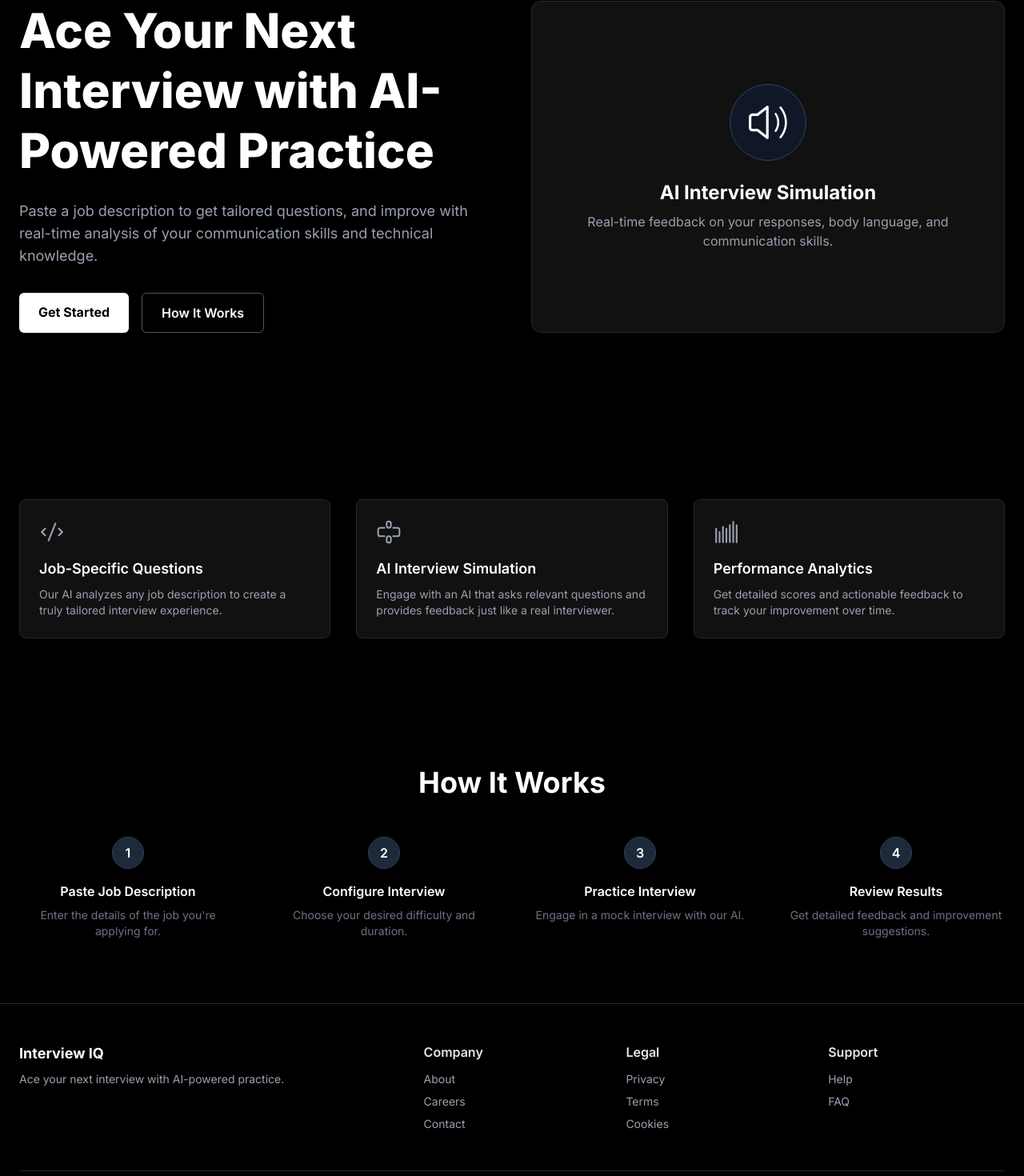
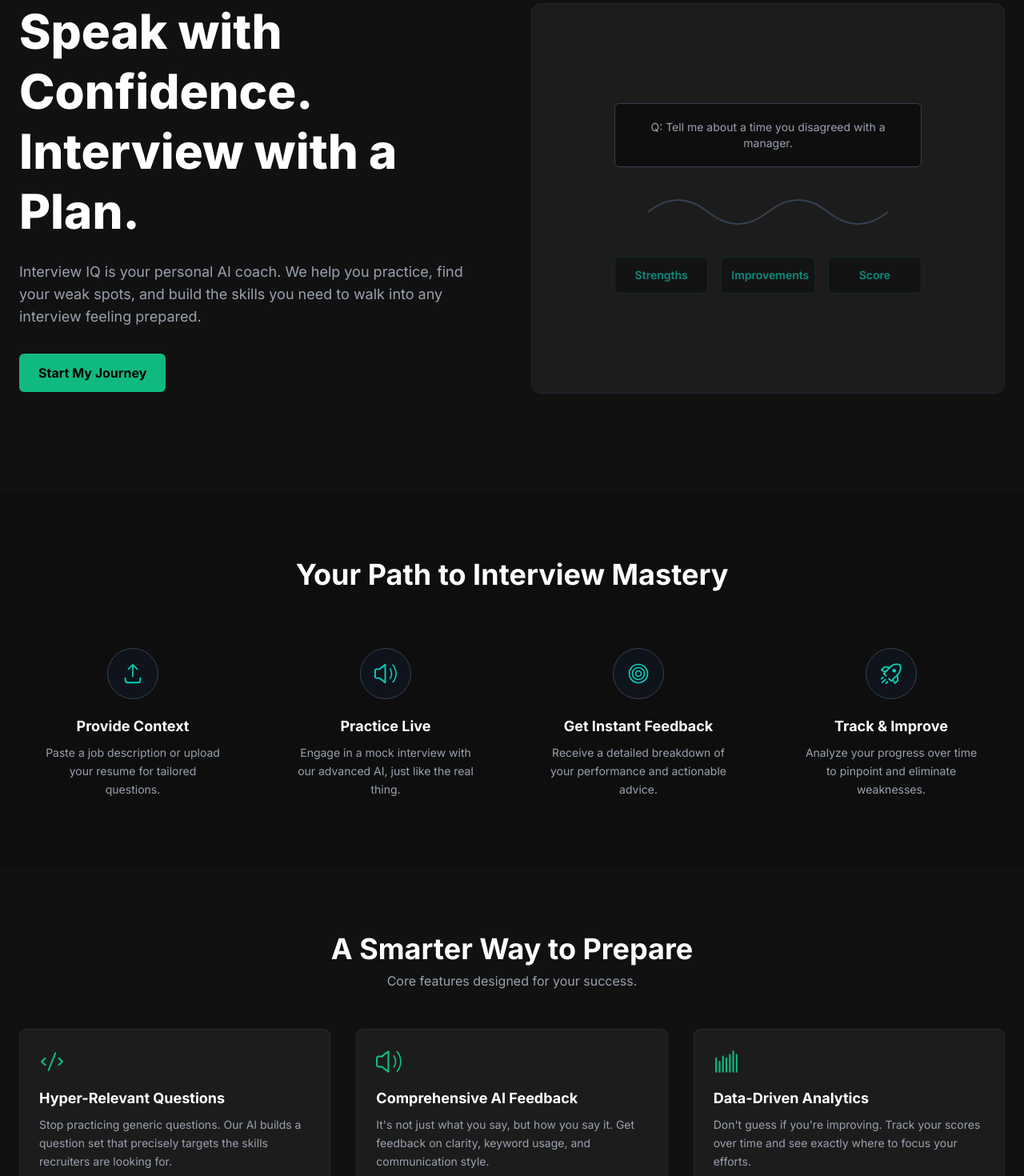
Before and after one commit to MouryaPravista/interview-iq-app, a Next.js app: page / in a window 1280 px wide. Shown: the part 199-1669 px from the top of the page at 80% size. Built offline with nearby package versions, Linux system fonts and the light colour scheme.

Commit message:
feat: Integrate Whisper for transcription and enhance landing page UI

```diff
--- a/src/app/page.tsx
+++ b/src/app/page.tsx
@@ -3,43 +3,51 @@
   BarChartIcon,
   CodeIcon,
   SpeakerLoudIcon,
+  UploadIcon,
+  RocketIcon,
+  TargetIcon,
 } from '@radix-ui/react-icons';
-import { LogoIcon } from '@/components/ui/LogoIcon'; // Import the new LogoIcon
+import { LogoIcon } from '@/components/ui/LogoIcon';
+import { AnimatedHeroCard } from '@/components/ui/AnimatedHeroCard';
 
-// Reusable Component for Feature Cards (New Style)
+// Reusable Component for Feature Cards
 const FeatureCard = ({ icon, title, description }: { icon: React.ReactNode, title: string, description: string }) => (
-  <div className="bg-[#111111] p-6 rounded-lg border border-gray-800">
-    <div className="mb-4">{icon}</div>
-    <h3 className="text-lg font-semibold mb-2">{title}</h3>
-    <p className="text-gray-400 text-sm">{description}</p>
+  <div className="bg-[#1C1C1C] p-6 rounded-lg border border-gray-800 transition-transform hover:-translate-y-1">
+    <div className="mb-4 text-[#10B981] w-8 h-8">
+      {icon}
+    </div>
+    <h3 className="text-lg font-bold mb-2 text-white">{title}</h3>
+    <p className="text-gray-400 text-sm leading-relaxed">{description}</p>
   </div>
 );
 
-// Reusable Component for "How It Works" Steps (New Style)
-const HowItWorksStep = ({ number, title, description }: { number: string, title: string, description: string }) => (
-  <div className="flex flex-col items-center text-center">
-    <div className="w-10 h-10 flex items-center justify-center bg-gray-800 text-white font-semibold rounded-full text-md mb-4 border border-gray-700">
-      {number}
+// Reusable Component for "How It Works" Section
+const HowItWorksStep = ({ icon, title, description }: { icon: React.ReactNode, title: string, description: string }) => (
+  <div className="flex flex-col items-center text-center px-4 py-2">
+    <div className="w-16 h-16 flex items-center justify-center bg-gray-900/50 rounded-full mb-5 border border-gray-700 transition-all duration-300 hover:border-teal-500/50 hover:scale-110">
+      <div className="text-teal-400">
+        {icon}
+      </div>
     </div>
-    <h3 className="text-md font-semibold mb-2">{title}</h3>
-    <p className="text-gray-500 text-sm max-w-xs">{description}</p>
+    <h3 className="text-lg font-bold text-white mb-2">{title}</h3>
+    <p className="text-gray-400 text-sm max-w-[220px] leading-relaxed">{description}</p>
   </div>
 );
 
 // --- The Main Landing Page Component ---
 export default function LandingPage() {
   return (
-    <div className="bg-black text-white min-h-screen flex flex-col">
+    <div className="bg-[#111111] text-white min-h-screen flex flex-col">
       {/* Header */}
-      <header className="py-4">
+      <header className="py-4 border-b border-gray-800">
         <div className="container mx-auto px-6 flex justify-between items-center">
           <Link href="/" className="font-bold text-xl flex items-center gap-2">
-            <LogoIcon /> {/* <-- CORRECTED LOGO */}
+            <LogoIcon />
             Interview IQ
           </Link>
           <div className="flex items-center space-x-4">
             <Link href="/login" className="text-gray-300 hover:text-white transition-colors">Log In</Link>
-            <Link href="/signup" className="bg-white text-black font-bold py-2 px-4 rounded-md hover:bg-gray-200 transition-colors">
+            <Link href="/signup" className="bg-[#10B981] text-black font-bold py-2 px-4 rounded-md hover:bg-teal-400 transition-colors">
               Sign Up
             </Link>
           </div>
@@ -51,106 +59,72 @@
         {/* Hero Section */}
         <section className="container mx-auto px-6 py-24 md:py-32">
           <div className="grid md:grid-cols-2 gap-12 items-center">
-            {/* Left Column */}
             <div className="text-left">
               <h1 className="text-4xl md:text-5xl lg:text-6xl font-extrabold leading-tight mb-6">
-                Ace Your Next Interview with AI-Powered Practice
+                Speak with Confidence. Interview with a Plan.
               </h1>
               <p className="text-lg text-gray-400 mb-8 max-w-xl">
-                Paste a job description to get tailored questions, and improve with real-time analysis of your communication skills and technical knowledge.
+                Interview IQ is your personal AI coach. We help you practice, find your weak spots, and build the skills you need to walk into any interview feeling prepared.
               </p>
-              <div className="flex space-x-4">
-                <Link href="/signup" className="bg-white text-black font-bold py-3 px-6 rounded-md hover:bg-gray-200 transition-colors">
-                  Get Started
-                </Link>
-                <Link href="#how-it-works" className="border border-gray-600 text-white font-semibold py-3 px-6 rounded-md hover:bg-gray-900 transition-colors">
-                  How It Works
+              <div className="flex">
+                <Link href="/signup" className="bg-[#10B981] text-black font-bold py-3 px-6 rounded-md hover:bg-teal-400 transition-transform hover:scale-105">
+                  Start My Journey
                 </Link>
               </div>
             </div>
-            {/* Right Column (Graphical Element) */}
-            <div className="bg-[#111111] p-8 rounded-xl border border-gray-800 flex flex-col items-center justify-center h-full">
-              <div className="w-24 h-24 bg-gray-900 rounded-full flex items-center justify-center mb-6 border border-gray-700">
-                <SpeakerLoudIcon className="w-12 h-12 text-white" />
-              </div>
-              <h2 className="text-2xl font-bold">AI Interview Simulation</h2>
-              <p className="text-gray-400 mt-2 text-center">Real-time feedback on your responses, body language, and communication skills.</p>
+
+            <AnimatedHeroCard />
+
+          </div>
+        </section>
+
+        {/* How It Works Section */}
+        <section id="how-it-works" className="py-20 bg-black/20">
+          <div className="container mx-auto px-6 text-center">
+            <h2 className="text-3xl md:text-4xl font-bold mb-16">Your Path to Interview Mastery</h2>
+            <div className="grid grid-cols-1 gap-y-12 sm:grid-cols-2 lg:grid-cols-4 sm:gap-x-8">
+              <HowItWorksStep icon={<UploadIcon width={28} height={28}/>} title="Provide Context" description="Paste a job description or upload your resume for tailored questions." />
+              <HowItWorksStep icon={<SpeakerLoudIcon width={28} height={28}/>} title="Practice Live" description="Engage in a mock interview with our advanced AI, just like the real thing." />
+              <HowItWorksStep icon={<TargetIcon width={28} height={28}/>} title="Get Instant Feedback" description="Receive a detailed breakdown of your performance and actionable advice." />
+              <HowItWorksStep icon={<RocketIcon width={28} height={28}/>} title="Track & Improve" description="Analyze your progress over time to pinpoint and eliminate weaknesses." />
             </div>
           </div>
         </section>
 
-        {/* Features Section */}
+        {/* Features Section - UPDATED */}
         <section id="features" className="py-20">
           <div className="container mx-auto px-6">
-            <div className="grid md:grid-cols-3 gap-8">
+            <div className="text-center mb-12">
+                <h2 className="text-3xl md:text-4xl font-bold">A Smarter Way to Prepare</h2>
+                <p className="text-gray-400 mt-2">Core features designed for your success.</p>
+            </div>
+            {/* Responsive grid for features */}
+            <div className="grid grid-cols-1 md:grid-cols-3 gap-8">
               <FeatureCard
-                icon={<CodeIcon className="w-8 h-8 text-gray-400" />}
-                title="Job-Specific Questions"
-                description="Our AI analyzes any job description to create a truly tailored interview experience."
+                icon={<CodeIcon className="w-full h-full" />}
+                title="Hyper-Relevant Questions"
+                description="Stop practicing generic questions. Our AI builds a question set that precisely targets the skills recruiters are looking for."
               />
               <FeatureCard
-                icon={<LogoIcon className="w-8 h-8 text-gray-400" />} // Using new logo here too for consistency
-                title="AI Interview Simulation"
-                description="Engage with an AI that asks relevant questions and provides feedback just like a real interviewer."
+                icon={<SpeakerLoudIcon className="w-full h-full" />}
+                title="Comprehensive AI Feedback"
+                description="It's not just what you say, but how you say it. Get feedback on clarity, keyword usage, and communication style."
               />
               <FeatureCard
-                icon={<BarChartIcon className="w-8 h-8 text-gray-400" />}
-                title="Performance Analytics"
-                description="Get detailed scores and actionable feedback to track your improvement over time."
+                icon={<BarChartIcon className="w-full h-full" />}
+                title="Data-Driven Analytics"
+                description="Don't guess if you're improving. Track your scores over time and see exactly where to focus your efforts."
               />
             </div>
           </div>
         </section>
 
-        {/* How It Works Section */}
-        <section id="how-it-works" className="py-20">
-          <div className="container mx-auto px-6 text-center">
-            <h2 className="text-3xl md:text-4xl font-bold mb-12">How It Works</h2>
-            <div className="grid sm:grid-cols-2 md:grid-cols-4 gap-12">
-              <HowItWorksStep number="1" title="Paste Job Description" description="Enter the details of the job you're applying for." />
-              <HowItWorksStep number="2" title="Configure Interview" description="Choose your desired difficulty and duration." />
-              <HowItWorksStep number="3" title="Practice Interview" description="Engage in a mock interview with our AI." />
-              <HowItWorksStep number="4" title="Review Results" description="Get detailed feedback and improvement suggestions." />
-            </div>
-          </div>
-        </section>
       </main>
 
       {/* Footer */}
-      <footer className="py-12 border-t border-gray-800">
-        <div className="container mx-auto px-6">
-            <div className="grid grid-cols-1 md:grid-cols-5 gap-8">
-                <div className="col-span-1 md:col-span-2">
-                    <h3 className="font-bold text-lg mb-2">Interview IQ</h3>
-                    <p className="text-gray-400 text-sm">Ace your next interview with AI-powered practice.</p>
-                </div>
-                <div>
-                    <h4 className="font-semibold text-gray-200 mb-3">Company</h4>
-                    <ul className="space-y-2 text-sm">
-                        <li><Link href="#" className="text-gray-400 hover:text-white">About</Link></li>
-                        <li><Link href="#" className="text-gray-400 hover:text-white">Careers</Link></li>
-                        <li><Link href="#" className="text-gray-400 hover:text-white">Contact</Link></li>
-                    </ul>
-                </div>
-                <div>
-                    <h4 className="font-semibold text-gray-200 mb-3">Legal</h4>
-                    <ul className="space-y-2 text-sm">
-                        <li><Link href="#" className="text-gray-400 hover:text-white">Privacy</Link></li>
-                        <li><Link href="#" className="text-gray-400 hover:text-white">Terms</Link></li>
-                        <li><Link href="#" className="text-gray-400 hover:text-white">Cookies</Link></li>
-                    </ul>
-                </div>
-                <div>
-                    <h4 className="font-semibold text-gray-200 mb-3">Support</h4>
-                    <ul className="space-y-2 text-sm">
-                        <li><Link href="#" className="text-gray-400 hover:text-white">Help</Link></li>
-                        <li><Link href="#" className="text-gray-400 hover:text-white">FAQ</Link></li>
-                    </ul>
-                </div>
-            </div>
-            <div className="mt-12 pt-8 border-t border-gray-800 text-center text-gray-500 text-sm">
-                <p>© {new Date().getFullYear()} Interview IQ. All rights reserved.</p>
-            </div>
+      <footer className="py-8 border-t border-gray-800">
+        <div className="container mx-auto px-6 text-center text-gray-500">
+            <p>&copy; {new Date().getFullYear()} Interview IQ. All rights reserved.</p>
         </div>
       </footer>
     </div>
--- /dev/null
+++ b/src/components/ui/AnimatedHeroCard.tsx
@@ -0,0 +1,67 @@
+'use client'
+
+import { useState, useEffect } from 'react';
+import { motion, AnimatePresence } from 'framer-motion';
+
+const questions = [
+  "Describe a challenging project you worked on.",
+  "Tell me about a time you disagreed with a manager.",
+  "What are your biggest strengths and weaknesses?",
+  "How do you handle tight deadlines and pressure?",
+  "Explain a complex technical concept to a non-technical person."
+];
+
+export function AnimatedHeroCard() {
+  const [index, setIndex] = useState(0);
+
+  useEffect(() => {
+    const interval = setInterval(() => {
+      setIndex((prevIndex) => (prevIndex + 1) % questions.length);
+    }, 4000); // Change question every 4 seconds
+
+    return () => clearInterval(interval);
+  }, []);
+
+  return (
+    <motion.div
+      // Add a continuous floating animation
+      animate={{ y: ["-8px", "8px"] }}
+      transition={{
+        duration: 4,
+        repeat: Infinity,
+        repeatType: "reverse",
+        ease: "easeInOut",
+      }}
+      // Add a responsive hover effect
+      whileHover={{ scale: 1.03, y: -15, transition: { duration: 0.2 } }}
+      className="bg-[#1C1C1C] p-8 rounded-xl border border-gray-800 flex flex-col items-center justify-center h-full cursor-pointer"
+    >
+      <div className="w-full max-w-sm">
+        <div className="bg-black/50 p-4 rounded-md mb-4 border border-gray-700 h-20 flex items-center justify-center text-center">
+            <AnimatePresence mode="wait">
+                <motion.p
+                    key={index}
+                    initial={{ opacity: 0, y: -10 }}
+                    animate={{ opacity: 1, y: 0 }}
+                    exit={{ opacity: 0, y: 10 }}
+                    transition={{ duration: 0.5 }}
+                    className="text-sm text-gray-400"
+                >
+                    Q: {questions[index]}
+                </motion.p>
+            </AnimatePresence>
+        </div>
+        <svg width="100%" height="80" viewBox="0 0 300 80" className="mb-4 text-gray-700">
+            <path d="M 0 40 Q 37.5 10, 75 40 T 150 40 T 225 40 T 300 40" stroke="currentColor" fill="none" strokeWidth="2">
+                <animate attributeName="d" values="M 0 40 Q 37.5 10, 75 40 T 150 40 T 225 40 T 300 40; M 0 40 Q 37.5 70, 75 40 T 150 40 T 225 40 T 300 40; M 0 40 Q 37.5 10, 75 40 T 150 40 T 225 40 T 300 40" dur="2s" repeatCount="indefinite" />
+            </path>
+        </svg>
+        <div className="grid grid-cols-3 gap-4 text-center">
+            <div className="bg-black/50 p-3 rounded-md border border-teal-500/20 text-teal-400 opacity-60"><p className="font-semibold text-sm">Strengths</p></div>
+            <div className="bg-black/50 p-3 rounded-md border border-teal-500/20 text-teal-400 opacity-60"><p className="font-semibold text-sm">Improvements</p></div>
+            <div className="bg-black/50 p-3 rounded-md border border-teal-500/20 text-teal-400 opacity-60"><p className="font-semibold text-sm">Score</p></div>
+        </div>
+      </div>
+    </motion.div>
+  );
+}
--- /dev/null
+++ b/src/components/ui/FeaturesCarousel.tsx
@@ -0,0 +1,78 @@
+'use client'
+
+import { useState, useEffect, useRef } from 'react';
+import { motion } from 'framer-motion';
+import {
+  BarChartIcon,
+  CodeIcon,
+  SpeakerLoudIcon,
+} from '@radix-ui/react-icons';
+
+const features = [
+  {
+    icon: <CodeIcon className="w-8 h-8" />,
+    title: "Hyper-Relevant Questions",
+    description: "Stop practicing generic questions. Our AI builds a question set that precisely targets the skills recruiters are looking for."
+  },
+  {
+    icon: <SpeakerLoudIcon className="w-8 h-8" />,
+    title: "Comprehensive AI Feedback",
+    description: "It's not just what you say, but how you say it. Get feedback on clarity, keyword usage, and communication style."
+  },
+  {
+    icon: <BarChartIcon className="w-8 h-8" />,
+    title: "Data-Driven Analytics",
+    description: "Don't guess if you're improving. Track your scores over time and see exactly where to focus your efforts."
+  }
+];
+
+const FeatureCard = ({ icon, title, description }: { icon: React.ReactNode, title: string, description: string }) => (
+  <div className="bg-[#1C1C1C] p-6 rounded-lg border border-gray-800 h-full">
+    <div className="mb-4 text-[#10B981]">
+      {icon}
+    </div>
+    <h3 className="text-lg font-semibold mb-2 text-white">{title}</h3>
+    <p className="text-gray-400 text-sm">{description}</p>
+  </div>
+);
+
+export function FeaturesCarousel() {
+  const [width, setWidth] = useState(0);
+  const carousel = useRef<HTMLDivElement>(null);
+
+  useEffect(() => {
+    if (carousel.current) {
+      // Calculate the total scrollable width
+      setWidth(carousel.current.scrollWidth - carousel.current.offsetWidth);
+    }
+  }, []);
+
+  return (
+    <section id="features" className="py-20">
+      <div className="container mx-auto px-6">
+        <div className="text-center mb-12">
+            <h2 className="text-3xl md:text-4xl font-bold">A Smarter Way to Prepare</h2>
+            <p className="text-gray-400 mt-2">Core features designed for your success.</p>
+        </div>
+
+        <motion.div ref={carousel} className="cursor-grab overflow-hidden" whileTap={{ cursor: "grabbing" }}>
+          <motion.div
+            drag="x"
+            dragConstraints={{ right: 0, left: -width }}
+            className="flex gap-8"
+          >
+            {features.map((feature, i) => (
+              <motion.div key={i} className="min-w-[90%] sm:min-w-[45%] md:min-w-[31%]">
+                <FeatureCard
+                  icon={feature.icon}
+                  title={feature.title}
+                  description={feature.description}
+                />
+              </motion.div>
+            ))}
+          </motion.div>
+        </motion.div>
+      </div>
+    </section>
+  );
+}
```
Also changed, not shown: src/app/(main)/interview/[id]/InterviewClientPage.tsx (+70 -28 lines), src/app/api/interview/transcribe/route.ts (added, +38 -0 lines).
